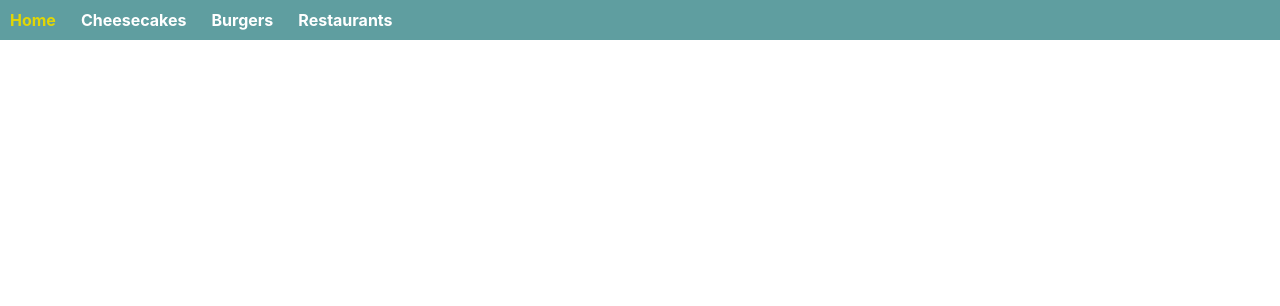
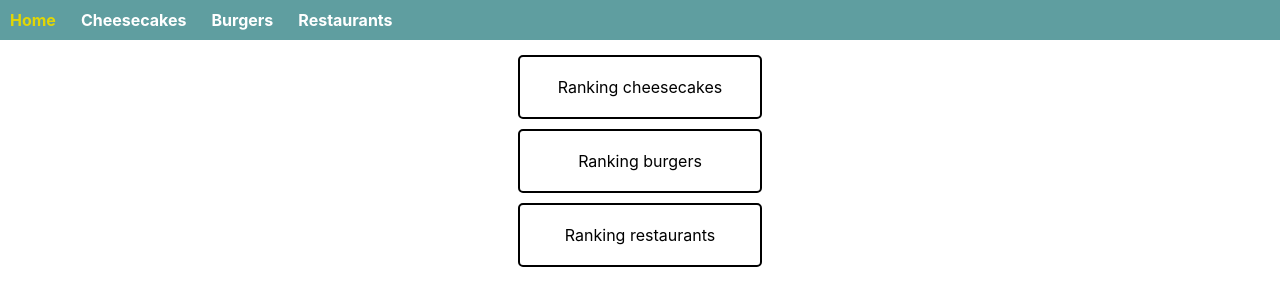
Before and after one commit to javirro/food-ranking-ui, a React (Create React App) app: page / in a window 1280 px wide. Shown: the top 306 px of the page. Built offline with nearby package versions, Linux system fonts and the light colour scheme.

Commit message:
Add Ranking route to show rankings

```diff
--- a/src/App.js
+++ b/src/App.js
@@ -4,7 +4,9 @@ import Cheesecakes from "./Routes/Cheesecakes"
 import Burgers from "./Routes/Burgers"
 import Restaurants from "./Routes/Restaurants"
 import NavBar from "./Routes/NavBar"
+import Ranking from "./Routes/Ranking"
 import './Styles/global.css'
+
 function App() {
 
   return (
@@ -16,6 +18,7 @@ function App() {
           <Route path="/cheesecakes" element={<Cheesecakes />} />
           <Route path="/burgers" element={<Burgers />} />
           <Route path="/restaurants" element={<Restaurants />} />
+          <Route path="/ranking/:type" element={<Ranking />} />
         </Routes>
       </BrowserRouter>
     </div>
--- a/src/Routes/Home.jsx
+++ b/src/Routes/Home.jsx
@@ -1,6 +1,12 @@
+import { Link } from "react-router-dom"
+
 const Home = () => {
   return (
-    <></>
+    <main className="home-container">
+      <Link className="links" to="/ranking/cheesecakes">Ranking cheesecakes</Link>
+      <Link className="links" to="/ranking/burgers">Ranking burgers</Link>
+      <Link className="links" to="/ranking/restaurants">Ranking restaurants</Link>
+    </main>
   )
 }
 
--- /dev/null
+++ b/src/Routes/Ranking.jsx
@@ -0,0 +1,10 @@
+import React from "react"
+const Ranking = () => {
+return(
+  <div>
+
+  </div>
+)
+}
+
+export default Ranking
--- a/src/Styles/global.css
+++ b/src/Styles/global.css
@@ -24,3 +24,23 @@
         margin-left: 0px;
     }
 }
+
+.home-container {
+    display: flex;
+    flex-direction: column;
+    justify-content: center;
+    align-items: center;
+    gap: 10px;
+    margin-top: 15px;
+}
+
+.links {
+    display: inline-block;
+    width: 200px;
+    padding: 20px;
+    border-radius: 5px;
+    border: 2px solid black;
+    text-decoration: none;
+    text-align: center;
+    color: black;
+}
```
